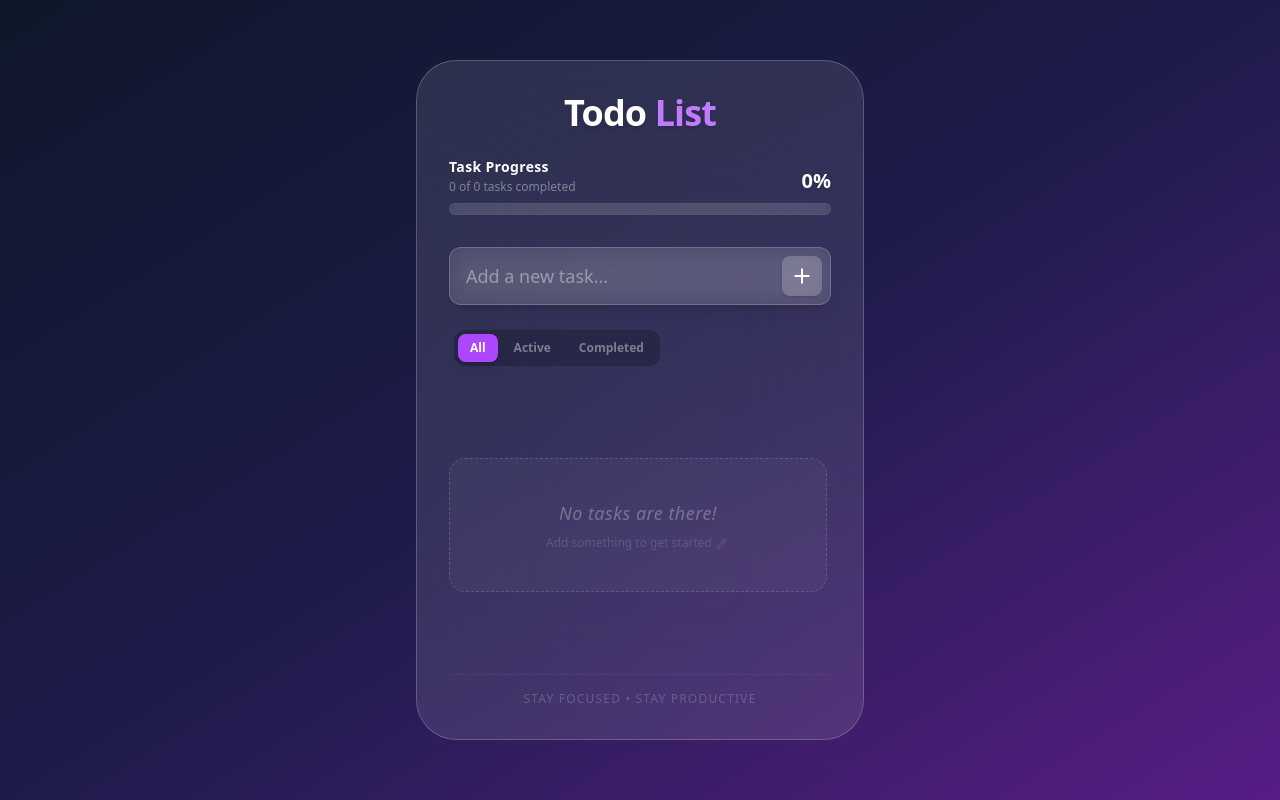
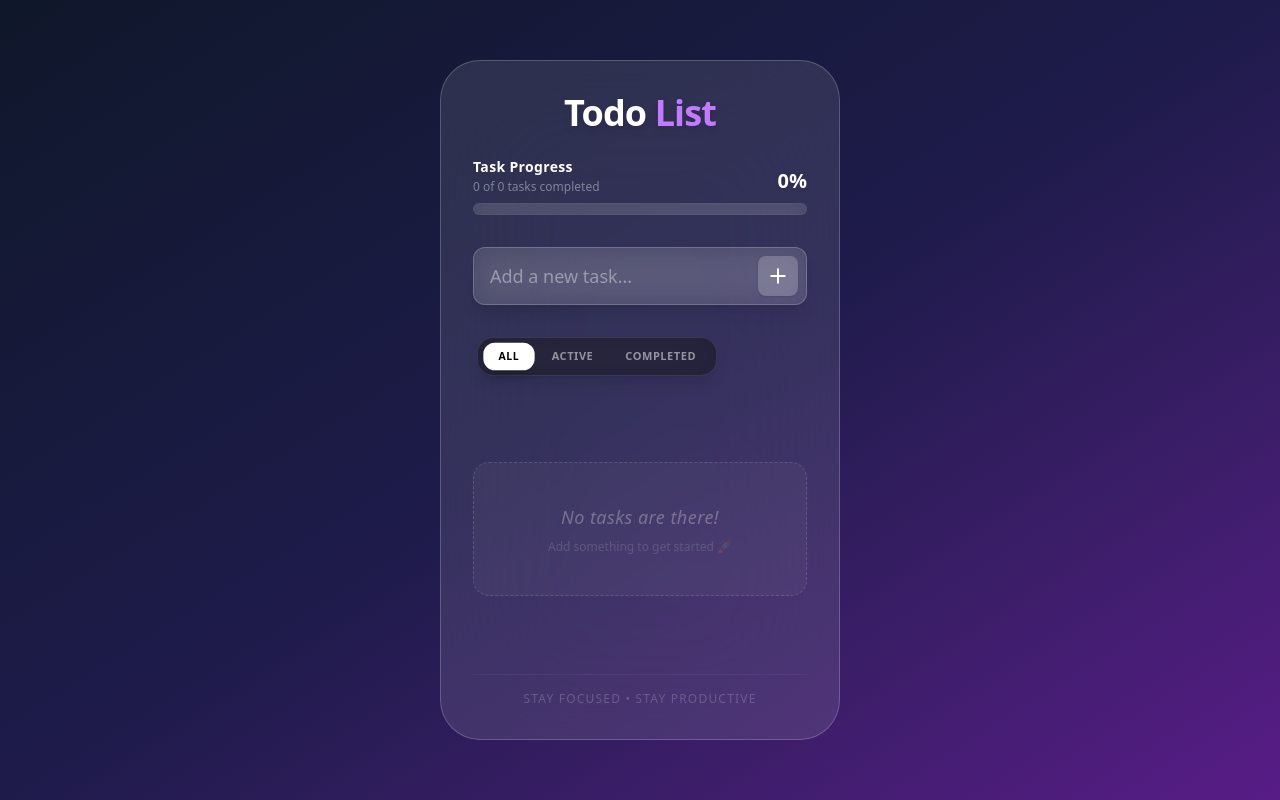
Before and after one commit to ImranAvenger/react-todo, a React (Vite) app: page / in a window 1280 px wide. Built offline with nearby package versions, Linux system fonts and the light colour scheme.

Commit message:
refactor: improve layout and accessibility of tab navigation and clear all button

```diff
--- a/src/App.jsx
+++ b/src/App.jsx
@@ -60,7 +60,7 @@ function App() {
 
   return (
     /* MAIN WRAPPER: Full screen centering with responsive widths */
-    <div className="h-screen w-sm md:w-md lg:w-lg flex items-center justify-center p-2 sm:p-4 overflow-hidden font-sans text-white">
+    <div className="h-screen flex items-center justify-center p-2 sm:p-4 overflow-hidden font-sans text-white">
       {/* CARD CONTAINER: Glassmorphism effect (blur + transparency) */}
       <div className="flex flex-col bg-white/10 backdrop-blur-3xl border border-white/20 rounded-4xl sm:rounded-[2.5rem] p-5 sm:p-8 w-full max-w-md h-full max-h-[95vh] sm:max-h-[85vh] transition-all duration-300">
         {/* TOP SECTION: Header, Progress, and Input */}
@@ -69,34 +69,49 @@ function App() {
           <ProgressBar todoList={todoList.todos} />
           <TodoInput dispatch={dispatch} />
 
-          {/* TAB NAVIGATION: Filter buttons and Clear All */}
-          <div className="flex items-center justify-between mt-6 px-1">
-            <div className="flex gap-1 bg-black/20 p-1 rounded-xl border border-white/5">
-              {["All", "Active", "Completed"].map((tab) => (
+          {/* TAB NAVIGATION & ACTION CONTAINER */}
+          <div className="flex flex-col gap-4 sm:flex-row sm:items-center sm:justify-between mt-8 px-1">
+            {/* Filter Tabs - Responsive container */}
+            <div
+              role="tablist"
+              className="flex p-1 bg-black/40 backdrop-blur-xl rounded-2xl border border-white/10 shadow-lg w-fit mx-auto sm:mx-0"
+            >
+              {["All", "Active", "Completed"].map((tab) => {
+                const isActive = filter === tab;
+                return (
                   <button
                     key={tab}
                     onClick={() => setFilter(tab)}
-                  className={`px-3 py-1.5 text-[10px] sm:text-xs font-bold rounded-lg transition-all ${
-                    filter === tab
-                      ? "bg-purple-500 text-white shadow-lg"
-                      : "text-white/40 hover:text-white"
-                  }`}
+                    role="tab"
+                    aria-selected={isActive}
+                    className={`
+            whitespace-nowrap px-4 py-1.5 text-[10px] sm:text-[11px] font-bold uppercase tracking-wider rounded-xl transition-all duration-300
+            ${
+              isActive
+                ? "bg-white text-black shadow-lg scale-95"
+                : "text-white/50 hover:text-white"
+            }
+          `}
                   >
                     {tab}
                   </button>
-              ))}
+                );
+              })}
             </div>
 
-            {/* CLEAR ALL BUTTON: Only shows if there are tasks */}
+            {/* Clear All Button - Responsive width and better visibility */}
             {todoList.todos.length > 0 && (
               <button
                 onClick={() =>
-                  window.confirm("Clear All?") &&
+                  window.confirm("Delete all tasks permanently?") &&
                   dispatch({ type: "CLEAR_ALL" })
                 }
-                className="text-[10px] sm:text-xs font-bold text-red-400/50 hover:text-red-400"
+                // sm:w-auto keeps the button compact on larger screens and full-width or centered on mobile.
+                className="shrink-0 whitespace-nowrap flex items-center justify-center gap-2 px-4 py-2 rounded-xl bg-red-500/20 hover:bg-red-500/30 border border-red-500/30 transition-all duration-200 w-fit mx-auto sm:mx-0 group"
               >
+                <span className="text-[10px] sm:text-xs font-black uppercase tracking-tighter text-red-200">
                   Clear All
+                </span>
               </button>
             )}
           </div>
@@ -104,7 +119,7 @@ function App() {
 
         {/* LIST SECTION: Scrollable area for the Todo items */}
         <div
-          className={`flex-1 items-center overflow-y-auto pr-1 custom-scrollbar scroll-smooth ${
+          className={`flex-1 items-center overflow-y-auto custom-scrollbar scroll-smooth ${
             filteredTodos.todos.length === 0 ? "content-center" : ""
           }`}
         >
```
Lines whose indentation alone changed are shown as unchanged.
